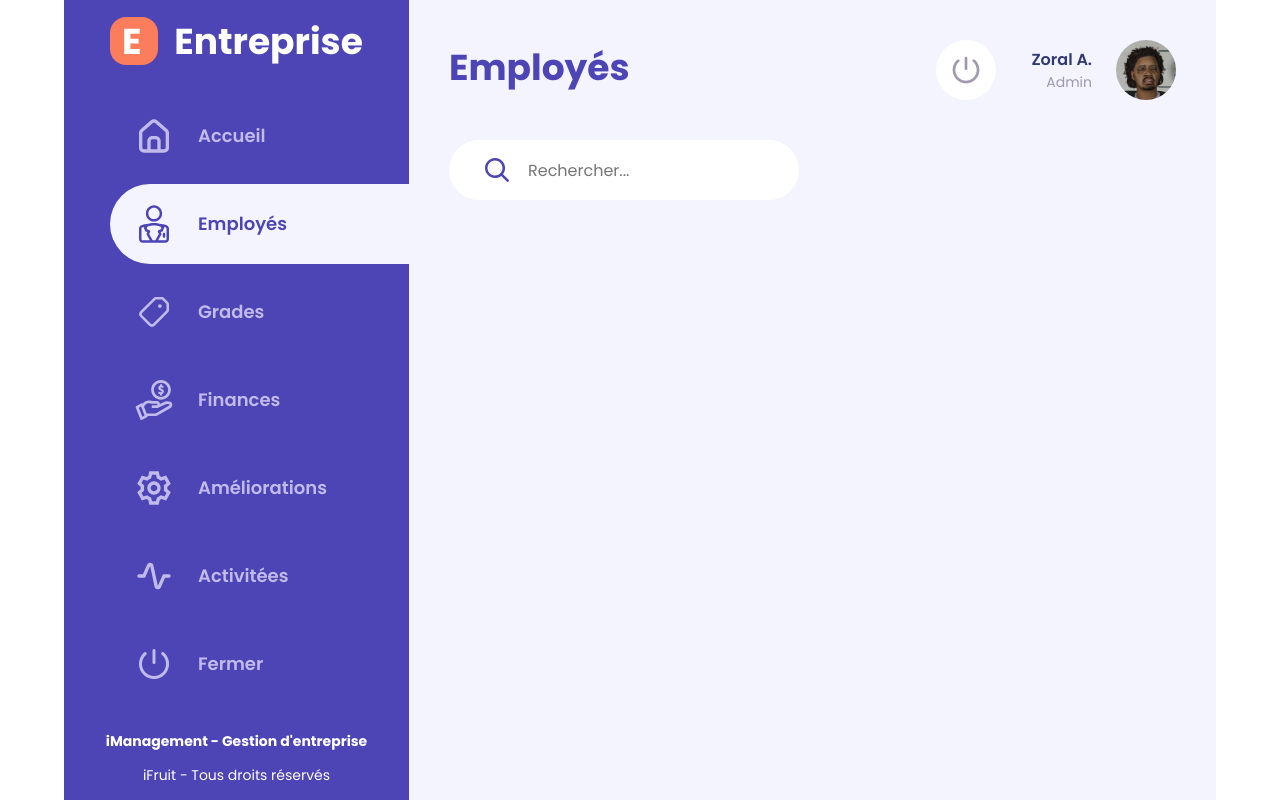
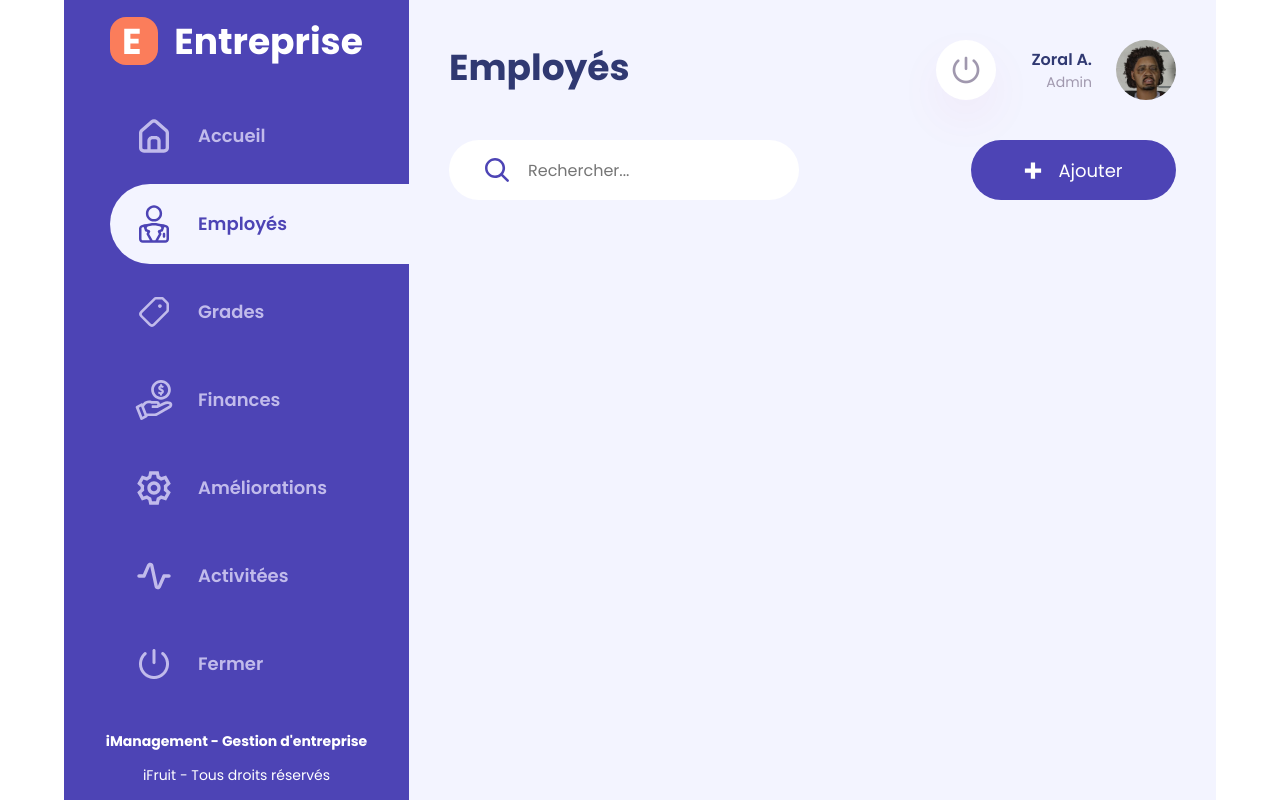
Before and after one commit to Tryade-projects/triade-dashboard, a React (Vite) app: page /employees in a window 1280 px wide. Built offline with nearby package versions, Linux system fonts and the light colour scheme.

Commit message:
end component button add et add box shadow for the button disconnect

```diff
--- /dev/null
+++ b/src/components/ButtonAdd/ButtonAdd.jsx
@@ -0,0 +1,13 @@
+import React from "react";
+import buttonPlus from "../../assets/buttonPlus.svg";
+
+const ButtonAdd = () => {
+  return (
+    <div className="container-button-add">
+      <img src={buttonPlus} alt="image du signe plus" />
+      <button className="regular">Ajouter</button>
+    </div>
+  );
+};
+
+export default ButtonAdd;
--- /dev/null
+++ b/src/components/ButtonAdd/_buttonadd.scss
@@ -0,0 +1,15 @@
+.container-button-add {
+  width: 205px;
+  display: flex;
+  align-items: center;
+  justify-content: center;
+  gap: 16px;
+  border-radius: 102px;
+  background: $colorPurple;
+  cursor: pointer;
+
+  button {
+    color: $colorWhite;
+    font-size: 18px;
+  }
+}
--- a/src/components/Header/Header.jsx
+++ b/src/components/Header/Header.jsx
@@ -1,4 +1,4 @@
-import React from "react";
+import React, { useState } from "react";
 import disconnect from "../../assets/disconnect.svg";
 import avatar from "../../assets/fake-avatar.svg";
 // import SearchBar from "../SearchBar/SearchBar";
--- a/src/components/Header/_header.scss
+++ b/src/components/Header/_header.scss
@@ -6,7 +6,7 @@ header {
 
 .title-sections {
   font-size: 36px;
-  color: $colorPurple;
+  color: $colorText;
 }
 
 .container-disconnect-profil {
@@ -22,6 +22,7 @@ header {
     width: 60px;
     height: 60px;
     border-radius: 50%;
+    box-shadow: 0px 20px 50px rgba(191, 21, 108, 0.05);
     cursor: pointer;
   }
 }
--- a/src/pages/Employees/Employees.jsx
+++ b/src/pages/Employees/Employees.jsx
@@ -2,12 +2,16 @@ import React from "react";
 import data from "../../../fakeData.json";
 import Header from "../../components/Header/Header";
 import SearchBar from "../../components/SearchBar/SearchBar";
+import ButtonAdd from "../../components/ButtonAdd/ButtonAdd";
 
 const Employees = () => {
   return (
     <main className="main">
       <Header title={"Employés"} />
-      <SearchBar />
+      <div className="container-search-add">
+        <SearchBar />
+        <ButtonAdd />
+      </div>
     </main>
   );
 };
--- a/src/pages/Employees/_employees.scss
+++ b/src/pages/Employees/_employees.scss
@@ -0,0 +1,4 @@
+.container-search-add {
+  display: flex;
+  justify-content: space-between;
+}
--- a/src/styles/index.scss
+++ b/src/styles/index.scss
@@ -1,15 +1,16 @@
-@import './fonts';
-@import './settings';
-@import './keyframes';
-@import './variables';
+@import "./fonts";
+@import "./settings";
+@import "./keyframes";
+@import "./variables";
 
-@import '../components/Sidebar/sidebar';
-@import '../components/Header/header';
-@import '../components/SearchBar/searchbar';
-@import '../pages/Login/login/';
-@import '../pages/Home/home';
-@import '../pages/Employees/employees';
-@import '../pages/Ranks/ranks';
-@import '../pages/Finance/finance';
-@import '../pages/Improvements/improvements';
-@import '../pages/Activities/activities';
+@import "../components/Sidebar/sidebar";
+@import "../components/Header/header";
+@import "../components/SearchBar/searchbar";
+@import "../components/ButtonAdd/buttonadd";
+@import "../pages/Login/login/";
+@import "../pages/Home/home";
+@import "../pages/Employees/employees";
+@import "../pages/Ranks/ranks";
+@import "../pages/Finance/finance";
+@import "../pages/Improvements/improvements";
+@import "../pages/Activities/activities";
```
Also changed, not shown: src/assets/buttonPlus.svg (added).
